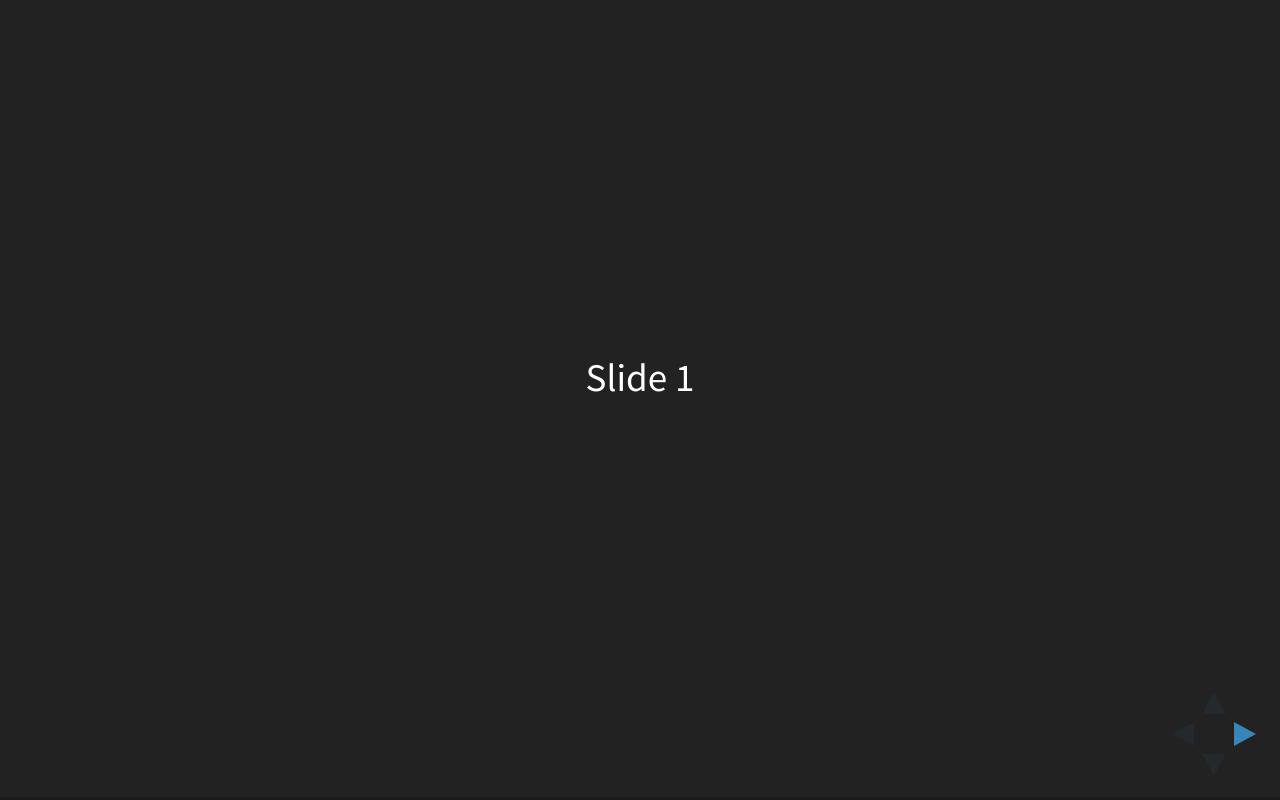
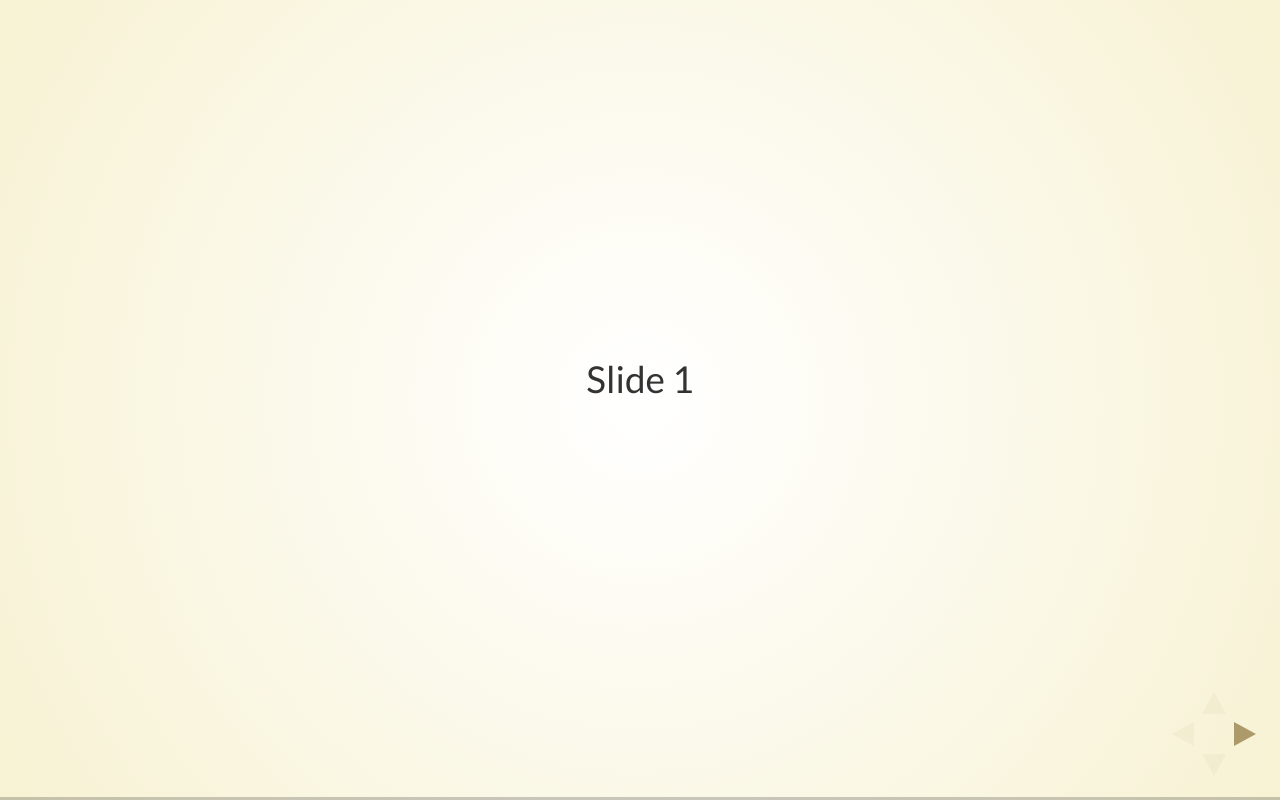
Before and after one commit to kevin-yin/APAH_Museum_Project, a website: page index.html in a window 1280 px wide. Drawn offline with Linux system fonts and the light colour scheme.

Commit message:
Update index.html

```diff
--- a/index.html
+++ b/index.html
@@ -7,7 +7,7 @@
 		<title>reveal.js</title>
 
 		<link rel="stylesheet" href="css/reveal.css">
-		<link rel="stylesheet" href="css/theme/black.css">
+		<link rel="stylesheet" href="css/theme/beige.css">
 
 		<!-- Theme used for syntax highlighting of code -->
 		<link rel="stylesheet" href="lib/css/zenburn.css">
```
